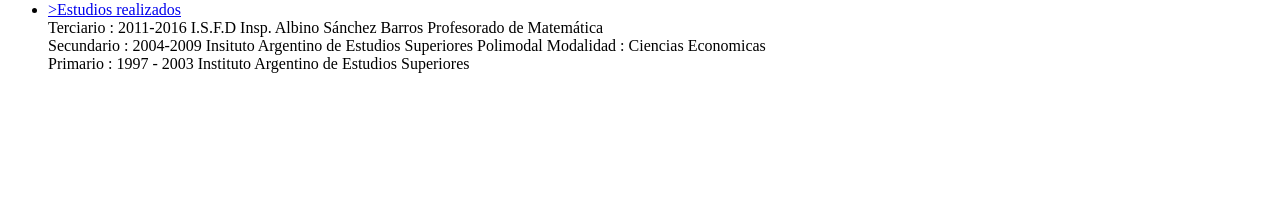
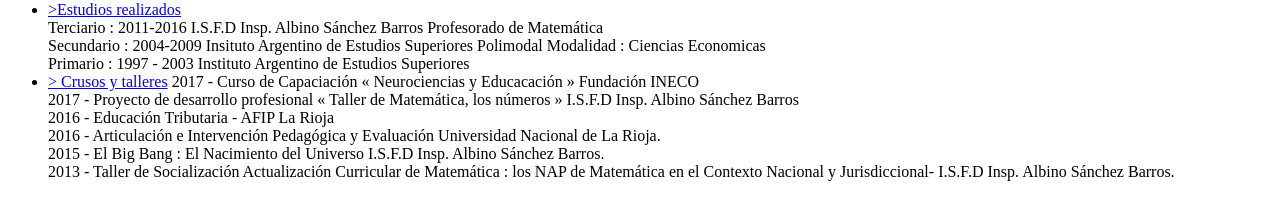
Before and after one commit to agunherrera/agunherrera.gihub.io, a plain HTML site: page curriculo.html in a window 1280 px wide. Shown: the part 334-554 px from the top of the page. Drawn offline with Linux system fonts and the light colour scheme.

Commit message:
se agrega cursos y talleres realizados

```diff
--- a/curriculo.html
+++ b/curriculo.html
@@ -30,6 +30,33 @@
                         1997 - 2003 Instituto Argentino de Estudios Superiores
                     </span><br>
                 </li>
+                <li>
+                    <a href="#">> Crusos y talleres</a>
+                    <span>
+                        2017 - Curso de Capaciación « Neurociencias y Educacación »
+                        Fundación INECO</span><br>
+
+                    <span>
+                        2017 - Proyecto de desarrollo profesional « Taller de Matemática, los números »
+                        I.S.F.D Insp. Albino Sánchez Barros</span><br>
+
+                    <span>
+                        2016 - Educación Tributaria -
+                        AFIP La Rioja</span> <br>
+
+                    <span>
+                        2016 - Articulación e Intervención Pedagógica y Evaluación
+                        Universidad Nacional de La Rioja.</span><br>
+
+                    <span>
+                         2015 - El Big Bang : El Nacimiento del Universo
+                        I.S.F.D Insp. Albino Sánchez Barros.</span><br>
+
+                    <span>
+                         2013 - Taller de Socialización Actualización Curricular de Matemática : los NAP
+                       de Matemática en el Contexto Nacional y Jurisdiccional-
+                        I.S.F.D Insp. Albino Sánchez Barros.</span><br>
+                </li>
 
 </body>
 </html>
```
